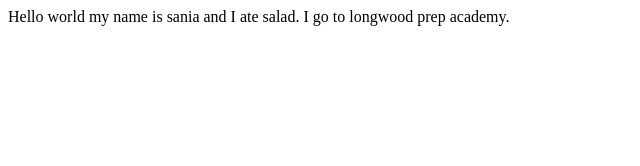
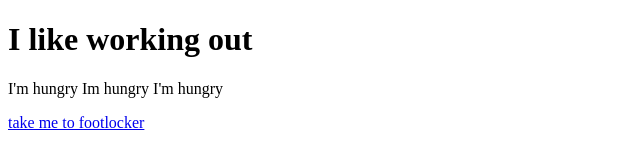
Before and after one commit to iamsaniabnyc/RundownMeaslyParentheses, a plain HTML site: page index.html in a window 1280 px wide. Shown: the whole page, without its empty margins (0-640 px from the left). Drawn offline with Linux system fonts and the light colour scheme.

Commit message:
Foot Locker is the shoe plug that has everything you got,

```diff
--- a/index.html
+++ b/index.html
@@ -9,8 +9,13 @@
 </head>
 
 <body>
-  Hello world my name is sania and I ate salad. I go to longwood prep academy.
+
+  <h1>I like working out</h1>
+  <p> I'm hungry Im hungry I'm hungry</p></p>
+
+  <a href="https://www.footlocker.com" >take me to footlocker</a>
+
   <script src="script.js"></script>
-</body>
+<body>
 
-</html>
+<html>
```
Also changed, not shown: 1 other file.
